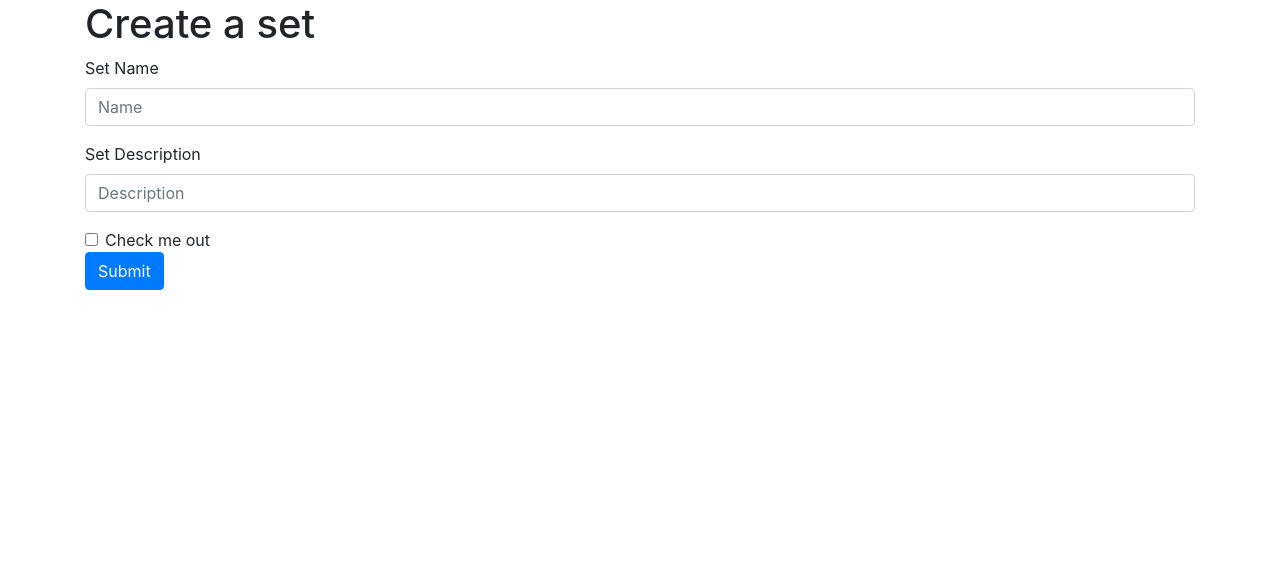
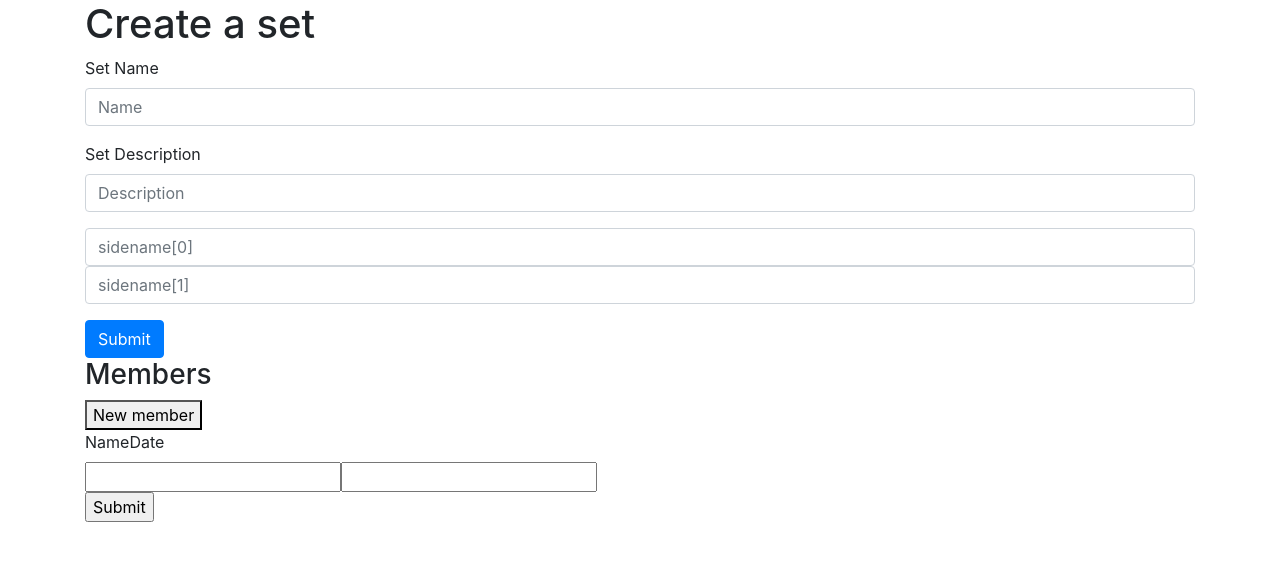
Before and after one commit to Aphexis/multi-sided-flashcards, a Python web app: template templates/create.html in a window 1280 px wide. Shown: the part 56-617 px from the top of the page. Run offline with Jinja, Linux system fonts and the light colour scheme; the template is opened without the code that fills it, so the values that code supplies are empty; some libraries are stand-ins or nearby versions.

Commit message:
switch to mysqlclient, add form field button

```diff
--- a/app.py
+++ b/app.py
@@ -1,7 +1,8 @@
 from flask import Flask
+import pymysql
 
-from views.home import home_blueprint
-from views.set import set_blueprint
+from .views.home import home_blueprint
+from .views.set import set_blueprint
 
 app = Flask(__name__)
 app.config['SECRET_KEY'] = 'temporary'
--- /dev/null
+++ b/static/javascript/create.js
@@ -0,0 +1,38 @@
+
+
+$(document).ready(function(){
+    // $('#form').submit(function(e){
+    //     var memberArr = [];
+    //     $('.member_data').each(function(){
+    //         var thisMember = {};
+    //         $(this).children().each(function(){
+    //             thisMember[$(this).attr('name')] = $(this).val();
+    //         });
+    //         memberArr.push(thisMember);
+    //         // Delete this input
+    //         $(this).remove();
+    //     });
+    //
+    //     var input = $("<input>").attr("type", "hidden").attr("name", "members").val(JSON.stringify(memberArr));
+    //     $('#dynamic_form').append($(input));
+    //     e.preventDefault();
+    //
+    //     $.post("http://geraintanderson.com/cgi-bin/ajax_array.py",
+    //     $('#form').serialize(),
+    //     function(data, status){
+    //         $('#member_info').html(data);
+    //         // Reset the form
+    //         $('#dynamic_form').html('<span class="member_data"><input type="text" name="name"><input type="text" name="date"></span><br>');
+    //     });
+    // });
+    // $('#insertRow').click(function(){
+    //     document.getElementById("setTable").insertRow(-1).innerHTML ='<td class="tg-0lax">card1</td>\n' +
+    //         '            <td class="tg-0lax">abc</td>\n' +
+    //         '            <td class="tg-0lax">def</td>\n' +
+    //         '            <td class="tg-0lax">ghi</td>';
+    // });
+    $('button').click(function(){
+        // Add new form fields
+        $('#dynamic_form').append('<span class="member_data"><input type="text" name="name"><input type="text" name="date"></span><br>');
+    });
+});
--- a/templates/base.html
+++ b/templates/base.html
@@ -4,6 +4,7 @@
     <meta charset="UTF-8">
     <meta name="viewport" content="width=device-width, initial-scale=1.0">
     <meta http-equiv="X-UA-Compatible" content="ie=edge">
+    <script src="https://ajax.googleapis.com/ajax/libs/jquery/3.4.1/jquery.min.js"></script>
     <link rel="stylesheet" href="https://stackpath.bootstrapcdn.com/bootstrap/4.3.1/css/bootstrap.min.css" integrity="sha384-ggOyR0iXCbMQv3Xipma34MD+dH/1fQ784/j6cY/iJTQUOhcWr7x9JvoRxT2MZw1T" crossorigin="anonymous">
     <script src="https://stackpath.bootstrapcdn.com/bootstrap/4.3.1/js/bootstrap.min.js" integrity="sha384-JjSmVgyd0p3pXB1rRibZUAYoIIy6OrQ6VrjIEaFf/nJGzIxFDsf4x0xIM+B07jRM" crossorigin="anonymous"></script>
     <title>Multi-sided Flashcards</title>
--- a/templates/create.html
+++ b/templates/create.html
@@ -1,5 +1,6 @@
 {% extends "base.html" %}
 {% block body %}
+    <script type="text/javascript" src="../static/javascript/create.js"></script>
     <h1>Create a set</h1>
     <form method="POST">
         <div class="form-group">
@@ -10,10 +11,38 @@
             <label for="description">Set Description</label>
             <input type="description" class="form-control" id="description" name="description" placeholder="Description">
         </div>
-        <div class="form-check">
-            <input type="checkbox" class="form-check-input" id="exampleCheck1">
-            <label class="form-check-label" for="exampleCheck1">Check me out</label>
+        <div class="form-group">
+            <input class="form-control" name="sidename[0]" placeholder="sidename[0]">
+            <input class="form-control" name="sidename[1]" placeholder="sidename[1]">
         </div>
         <button type="submit" class="btn btn-primary">Submit</button>
     </form>
+
+{#    <table id="setTable">#}
+{#        <tbody id="tbody">#}
+{#          <tr>#}
+{#            <th class="tg-0lax">card</th>#}
+{#            <th class="tg-0lax">side1</th>#}
+{#            <th class="tg-0lax">side2</th>#}
+{#            <th class="tg-0lax">side3</th>#}
+{#          </tr>#}
+{#          <tr>#}
+{#            <td class="tg-0lax">card1</td>#}
+{#            <td class="tg-0lax">abc</td>#}
+{#            <td class="tg-0lax">def</td>#}
+{#            <td class="tg-0lax">ghi</td>#}
+{#          </tr>#}
+{#          <tr><td><button type="button" id="insertRow" onclick="addRow()">(+)</button></td></tr>#}
+{#        </tbody>#}
+{#    </table>#}
+
+    <form id="form">
+        <h3>Members</h3>
+        <button type="button" id="button">New member</button>
+        <br><label for="name">Name</label><label for="date">Date</label>
+        <div id="dynamic_form">
+            <span class="member_data"><input type="text" name="name"><input type="text" name="date"></span><br>
+        </div>
+        <input type="submit">
+    </form>
 {% endblock %}
--- a/views/home.py
+++ b/views/home.py
@@ -1,8 +1,8 @@
 from flask import Blueprint, render_template, redirect, url_for, redirect
 home_blueprint = Blueprint('home', __name__, template_folder='templates')
 
-from queries import *
-from forms import CreateSet
+from ..queries import *
+# from forms import CreateSet
 from flask import request
 
 @home_blueprint.route('/')
@@ -20,7 +20,7 @@ def create_set():
     # if form.validate_on_submit():
     #     return redirect(url_for('submitted'))
     if request.method == 'POST':
-        return request.form['name'] + request.form['description']
+        return request.form['name'] + request.form['description'] + request.form['sidename[0]'] + request.form['sidename[1]']
         # return request.form
     return render_template('create.html')
 
--- a/views/set.py
+++ b/views/set.py
@@ -1,7 +1,7 @@
 from flask import Blueprint, render_template
 set_blueprint = Blueprint('set', __name__, template_folder='templates')
 
-from queries import get_set
+from ..queries import get_set
 
 @set_blueprint.route('/<int:set_id>')
 def set(set_id):
```
Also changed, not shown: queries.py (+7 -4 lines).
